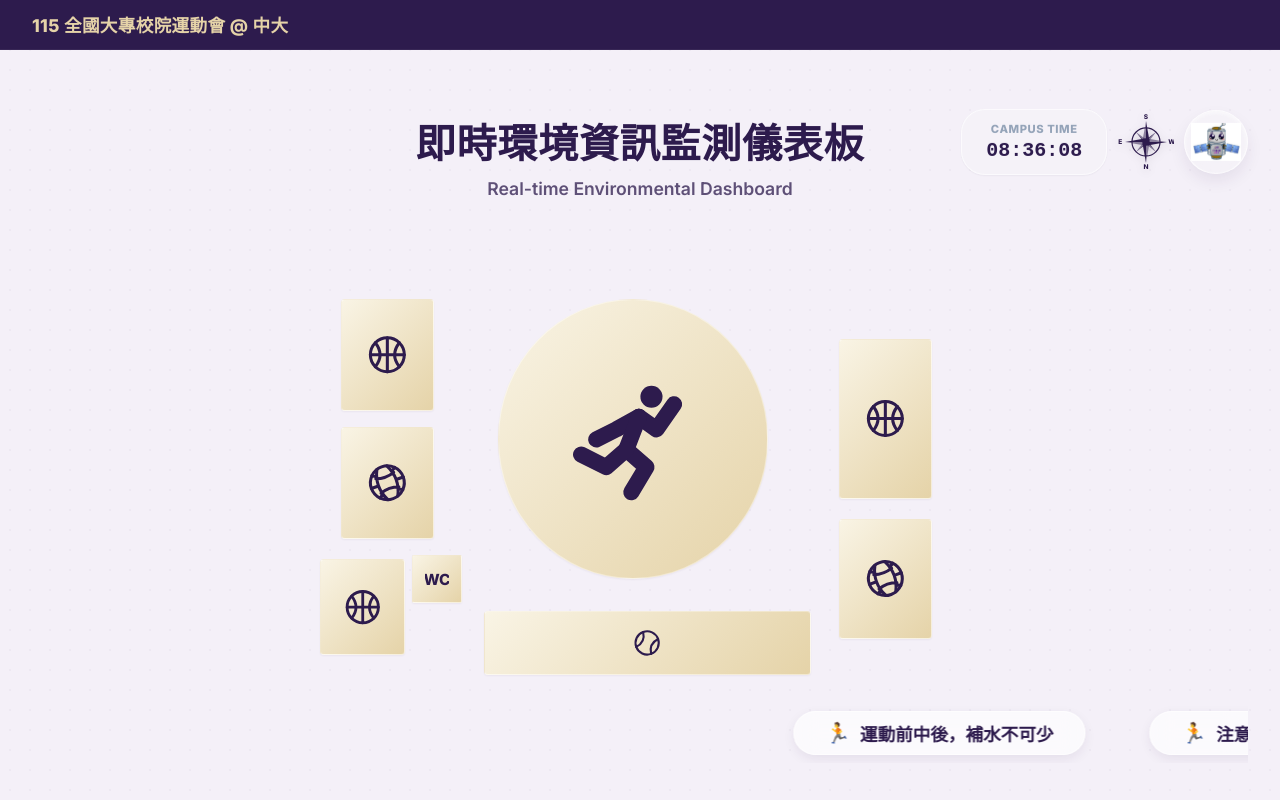
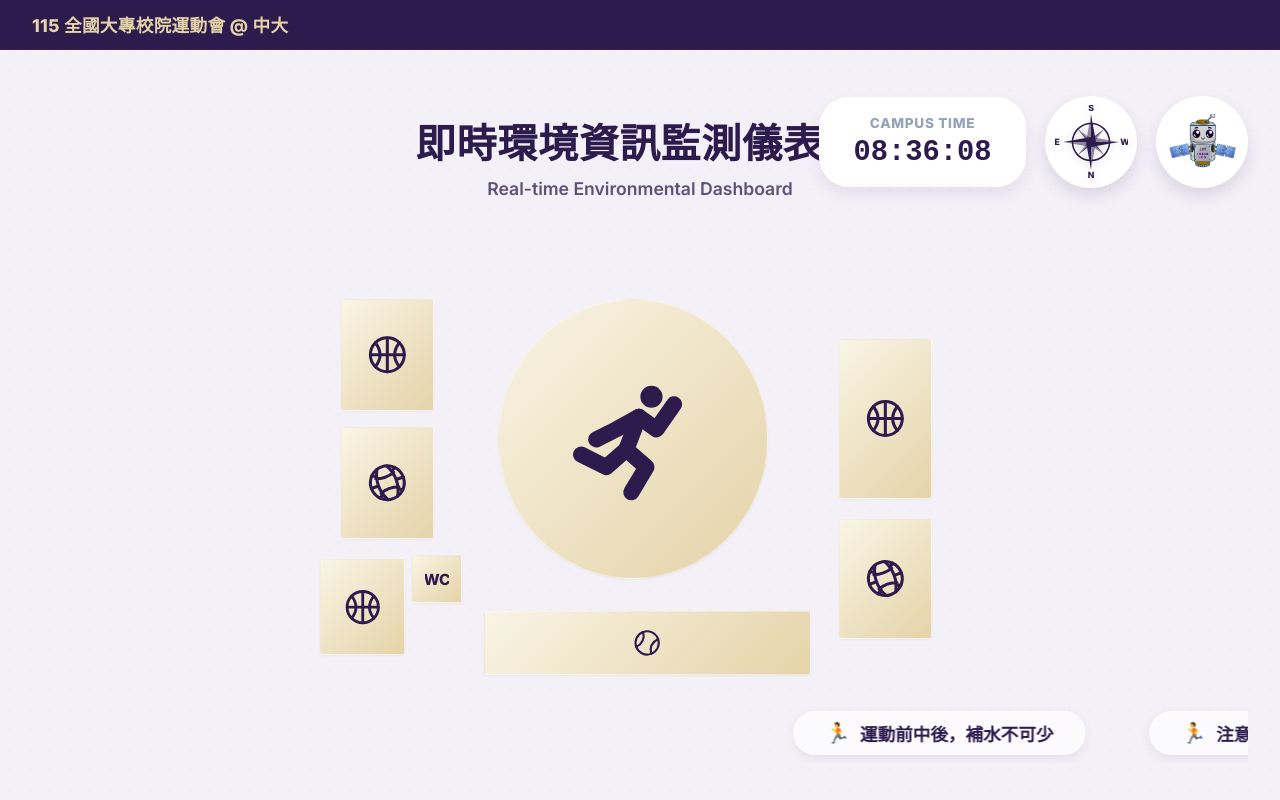
Before and after one commit to Helen202420/NCU_dashboard, a React (Vite) app: page / in a window 1280 px wide. Shown: the top 800 px of the page. Built offline with nearby package versions, Linux system fonts and the light colour scheme.

Commit message:
add line chart and update UI

```diff
--- a/src/App.css
+++ b/src/App.css
@@ -62,10 +62,10 @@
   height: 100%;
   display: flex;
   justify-content: space-between;
-  align-items: stretch;
+  align-items: flex-start;
   pointer-events: none; /* Let clicks pass through empty space */
   padding: 2rem 0.5rem;
-  z-index: 20;
+  z-index: 50;
 }
 
 
--- a/src/components/Header.jsx
+++ b/src/components/Header.jsx
@@ -75,41 +75,51 @@ const Header = () => {
         </div>
 
         {/* Live Clock block with Robot Image on the right */}
-        <div className="header-widgets">
+        <div className="header-widgets" style={{ gap: '1.2rem' }}>
            <div style={{
-              background: 'rgba(245, 243, 248, 0.85)',
+              background: 'white',
               backdropFilter: 'blur(10px)',
-              padding: '0.75rem 1.5rem',
-              borderRadius: '24px',
-              boxShadow: 'var(--shadow-sm)',
-              border: '1px solid rgba(255, 255, 255, 0.6)',
+              padding: '1rem 2rem',
+              borderRadius: '30px',
+              boxShadow: '0 8px 16px rgba(45, 27, 77, 0.08)',
+              border: '2px solid rgba(255, 255, 255, 0.9)',
               display: 'flex',
               flexDirection: 'column',
               alignItems: 'center',
               justifyContent: 'center'
            }}>
-              <div style={{ fontSize: '0.7rem', fontWeight: 800, color: '#94A3B8', letterSpacing: '0.05em', marginBottom: '0.2rem' }}>CAMPUS TIME</div>
-              <div style={{ fontSize: '1.25rem', fontWeight: 800, color: 'var(--color-primary-dark)', fontFamily: 'monospace' }}>{timeString}</div>
-           </div>
-
-           <div style={{ padding: '0 0.25rem', display: 'flex', alignItems: 'center' }}>
-             <CustomCompass size={56} color="var(--color-primary)" />
+              <div style={{ fontSize: '0.85rem', fontWeight: 800, color: '#94A3B8', letterSpacing: '0.05em', marginBottom: '0.3rem' }}>CAMPUS TIME</div>
+              <div style={{ fontSize: '1.8rem', fontWeight: 800, color: 'var(--color-primary-dark)', fontFamily: 'monospace' }}>{timeString}</div>
            </div>
 
            <div style={{
-              width: '64px',
-              height: '64px',
+              width: '92px',
+              height: '92px',
               borderRadius: '50%',
-              background: 'rgba(245, 243, 248, 0.5)',
+              background: 'white',
+              border: '2px solid rgba(255, 255, 255, 0.9)',
+              boxShadow: '0 8px 16px rgba(45, 27, 77, 0.12)',
+              display: 'flex',
+              alignItems: 'center',
+              justifyContent: 'center'
+           }}>
+             <CustomCompass size={74} color="var(--color-primary)" />
+           </div>
+
+           <div style={{
+              width: '92px',
+              height: '92px',
+              borderRadius: '50%',
+              background: 'white',
               backdropFilter: 'blur(12px)',
               WebkitBackdropFilter: 'blur(12px)',
-              border: '1px solid rgba(255, 255, 255, 0.7)',
-              boxShadow: '0 8px 16px rgba(45, 27, 77, 0.08), inset 0 2px 4px rgba(255, 255, 255, 0.6)',
+              border: '2px solid rgba(255, 255, 255, 0.9)',
+              boxShadow: '0 8px 16px rgba(45, 27, 77, 0.12)',
               display: 'flex',
               alignItems: 'center',
               justifyContent: 'center',
               overflow: 'hidden',
-              padding: '6px'
+              padding: '8px'
            }}>
 
              <img
--- a/src/components/SidePanels.jsx
+++ b/src/components/SidePanels.jsx
@@ -1,24 +1,120 @@
-import React from 'react';
-import { Home, Cloud, Thermometer, Droplets, Wind, Zap } from 'lucide-react';
+import React, { useState, useMemo } from 'react';
+import { Home, Cloud, Thermometer, Droplets, Wind, Activity } from 'lucide-react';
+import { LineChart, Line, XAxis, YAxis, Tooltip, ResponsiveContainer } from 'recharts';
 
-const MetricOverlay = ({ label, value, unit, icon: Icon, colorClass, percent = 50 }) => (
-  <div style={{ marginBottom: '1.2rem' }}>
-    <div className="flex-between" style={{ marginBottom: '0.4rem' }}>
+const generateMockData = (baseValue, variance) => {
+  return Array.from({ length: 24 }).map((_, i) => ({
+    time: `${i}:00`,
+    value: parseFloat(Math.max(0, baseValue + (Math.random() * variance * 2 - variance)).toFixed(1))
+  }));
+};
+
+const MetricOverlay = ({ label, value, unit, icon: Icon, colorClass, percent = 50, dataDomain, historyData }) => {
+  const [isExpanded, setIsExpanded] = useState(false);
+
+  return (
+    <div style={{
+      marginBottom: '0.8rem',
+      padding: '0.5rem',
+      background: isExpanded ? 'rgba(0,0,0,0.02)' : 'transparent',
+      borderRadius: '12px',
+      transition: 'background 0.3s ease'
+    }}>
+      <div
+        className="flex-between"
+        style={{ marginBottom: '0.4rem' }}
+      >
         <div style={{ display: 'flex', alignItems: 'center', gap: '0.5rem' }}>
           <Icon size={18} className="text-muted" />
           <span className="text-muted" style={{ fontSize: 'var(--fs-small)', fontWeight: 600 }}>{label}</span>
         </div>
+        <div style={{ display: 'flex', alignItems: 'center', gap: '0.5rem' }}>
           <div style={{ fontSize: 'var(--fs-h3)', fontWeight: 800 }}>
             {value}<span style={{ fontSize: 'var(--fs-tiny)', marginLeft: '2px' }}>{unit}</span>
           </div>
+          <button
+            type="button"
+            onClick={(e) => {
+              e.stopPropagation();
+              e.preventDefault();
+              setIsExpanded(!isExpanded);
+            }}
+            title="點擊展開/收合歷史趨勢"
+            style={{
+              background: 'transparent',
+              border: 'none',
+              color: isExpanded ? colorClass : 'var(--color-text-muted)',
+              display: 'flex',
+              alignItems: 'center',
+              gap: '0.2rem',
+              cursor: 'pointer',
+              padding: '4px 6px',
+              opacity: isExpanded ? 1 : 0.6,
+              outline: 'none'
+            }}
+          >
+            <Activity size={14} />
+            <span style={{ fontSize: '0.65rem', fontWeight: 600, letterSpacing: '0.5px' }}>HISTORY</span>
+          </button>
         </div>
+      </div>
+
       <div style={{ height: '4px', background: 'var(--color-bg)', borderRadius: '2px', overflow: 'hidden' }}>
-      <div style={{ width: `${percent}%`, height: '100%', background: colorClass }} />
+        <div style={{ width: `${percent}%`, height: '100%', background: colorClass, transition: 'width 1s ease-out' }} />
+      </div>
+
+      {/* Expandable Chart Section */}
+      <div style={{
+        height: isExpanded ? '130px' : '0px',
+        opacity: isExpanded ? 1 : 0,
+        overflow: 'hidden',
+        transition: 'all 0.3s cubic-bezier(0.4, 0, 0.2, 1)',
+        marginTop: isExpanded ? '1rem' : '0',
+        display: 'flex',
+        justifyContent: 'center'
+      }}>
+        {isExpanded && (
+          <div style={{ width: '250px', height: '130px', position: 'relative' }}>
+            <LineChart width={250} height={130} data={historyData} margin={{ top: 5, right: 5, left: -25, bottom: 5 }}>
+              <XAxis dataKey="time" hide />
+              <YAxis
+                domain={dataDomain || ['auto', 'auto']}
+                tick={{ fontSize: 10, fill: 'var(--color-text-muted)' }}
+                axisLine={false}
+                tickLine={false}
+              />
+              <Tooltip
+                contentStyle={{ backgroundColor: 'var(--color-primary-dark)', border: 'none', borderRadius: '8px', color: 'white', fontSize: '12px' }}
+                itemStyle={{ color: 'white' }}
+                formatter={(val) => [`${val} ${unit}`, label]}
+                labelStyle={{ color: 'var(--color-secondary)' }}
+              />
+              <Line
+                type="monotone"
+                dataKey="value"
+                stroke={colorClass}
+                strokeWidth={2.5}
+                dot={false}
+                isAnimationActive={true}
+                animationDuration={800}
+              />
+            </LineChart>
+          </div>
+        )}
       </div>
     </div>
   );
+};
 
 const IndoorClimate = ({ className }) => {
+  // Memoize data to avoid recreation on re-renders
+  const indoorData = useMemo(() => ({
+    temp: generateMockData(22.4, 2),
+    rh: generateMockData(42, 5),
+    co2: generateMockData(412, 50),
+    pm25: generateMockData(12, 3),
+  }), []);
+
   return (
     <div className={`glass-panel panel-container ${className}`} style={{ padding: '1.5rem 2rem' }}>
       <div className="flex-between" style={{ marginBottom: '1.5rem' }}>
@@ -29,16 +125,23 @@ const IndoorClimate = ({ className }) => {
       </div>
 
       <div>
-        <MetricOverlay label="體感溫度" value="22.4" unit="°" icon={Thermometer} colorClass="var(--color-secondary)" percent={60} />
-        <MetricOverlay label="RH" value="42" unit="%" icon={Droplets} colorClass="var(--color-secondary)" percent={42} />
-        <MetricOverlay label="CO2" value="412" unit="PPM" icon={Wind} colorClass="var(--color-primary)" percent={30} />
-        <MetricOverlay label="PM2.5" value="12" unit="µg/m³" icon={Cloud} colorClass="var(--color-primary)" percent={20} />
+        <MetricOverlay label="體感溫度" value="22.4" unit="°" icon={Thermometer} colorClass="var(--color-secondary)" percent={60} dataDomain={['auto', 'auto']} historyData={indoorData.temp} />
+        <MetricOverlay label="RH" value="42" unit="%" icon={Droplets} colorClass="var(--color-secondary)" percent={42} dataDomain={['auto', 'auto']} historyData={indoorData.rh} />
+        <MetricOverlay label="CO2" value="412" unit="PPM" icon={Wind} colorClass="var(--color-primary)" percent={30} dataDomain={['auto', 'auto']} historyData={indoorData.co2} />
+        <MetricOverlay label="PM2.5" value="12" unit="µg/m³" icon={Cloud} colorClass="var(--color-primary)" percent={20} dataDomain={['auto', 'auto']} historyData={indoorData.pm25} />
       </div>
     </div>
   );
 };
 
 const OutdoorAir = ({ className }) => {
+  const outdoorData = useMemo(() => ({
+    temp: generateMockData(23.1, 3),
+    rh: generateMockData(18, 5),
+    co2: generateMockData(385, 20),
+    pm25: generateMockData(15, 8),
+  }), []);
+
   return (
     <div className={`glass-panel panel-container ${className}`} style={{ padding: '1.5rem 2rem' }}>
       <div className="flex-between" style={{ marginBottom: '1.5rem' }}>
@@ -49,10 +152,10 @@ const OutdoorAir = ({ className }) => {
       </div>
 
       <div>
-        <MetricOverlay label="體感溫度" value="23.1" unit="°" icon={Thermometer} colorClass="var(--color-secondary)" percent={65} />
-        <MetricOverlay label="RH" value="18" unit="%" icon={Droplets} colorClass="var(--color-secondary)" percent={18} />
-        <MetricOverlay label="CO2" value="385" unit="PPM" icon={Wind} colorClass="var(--color-primary)" percent={25} />
-        <MetricOverlay label="PM2.5" value="15" unit="µg/m³" icon={Cloud} colorClass="var(--color-primary)" percent={28} />
+        <MetricOverlay label="體感溫度" value="23.1" unit="°" icon={Thermometer} colorClass="var(--color-secondary)" percent={65} dataDomain={['auto', 'auto']} historyData={outdoorData.temp} />
+        <MetricOverlay label="RH" value="18" unit="%" icon={Droplets} colorClass="var(--color-secondary)" percent={18} dataDomain={['auto', 'auto']} historyData={outdoorData.rh} />
+        <MetricOverlay label="CO2" value="385" unit="PPM" icon={Wind} colorClass="var(--color-primary)" percent={25} dataDomain={['auto', 'auto']} historyData={outdoorData.co2} />
+        <MetricOverlay label="PM2.5" value="15" unit="µg/m³" icon={Cloud} colorClass="var(--color-primary)" percent={28} dataDomain={['auto', 'auto']} historyData={outdoorData.pm25} />
       </div>
     </div>
   );
@@ -69,7 +172,6 @@ const SidePanels = ({ show, hasInteracted }) => {
       <OutdoorAir className={rightClass} />
     </div>
   );
-
 };
 
 export default SidePanels;
```
Also changed, not shown: 1 other file (tests, documents, lock files or other folders). Lines whose indentation alone changed are shown as unchanged.
